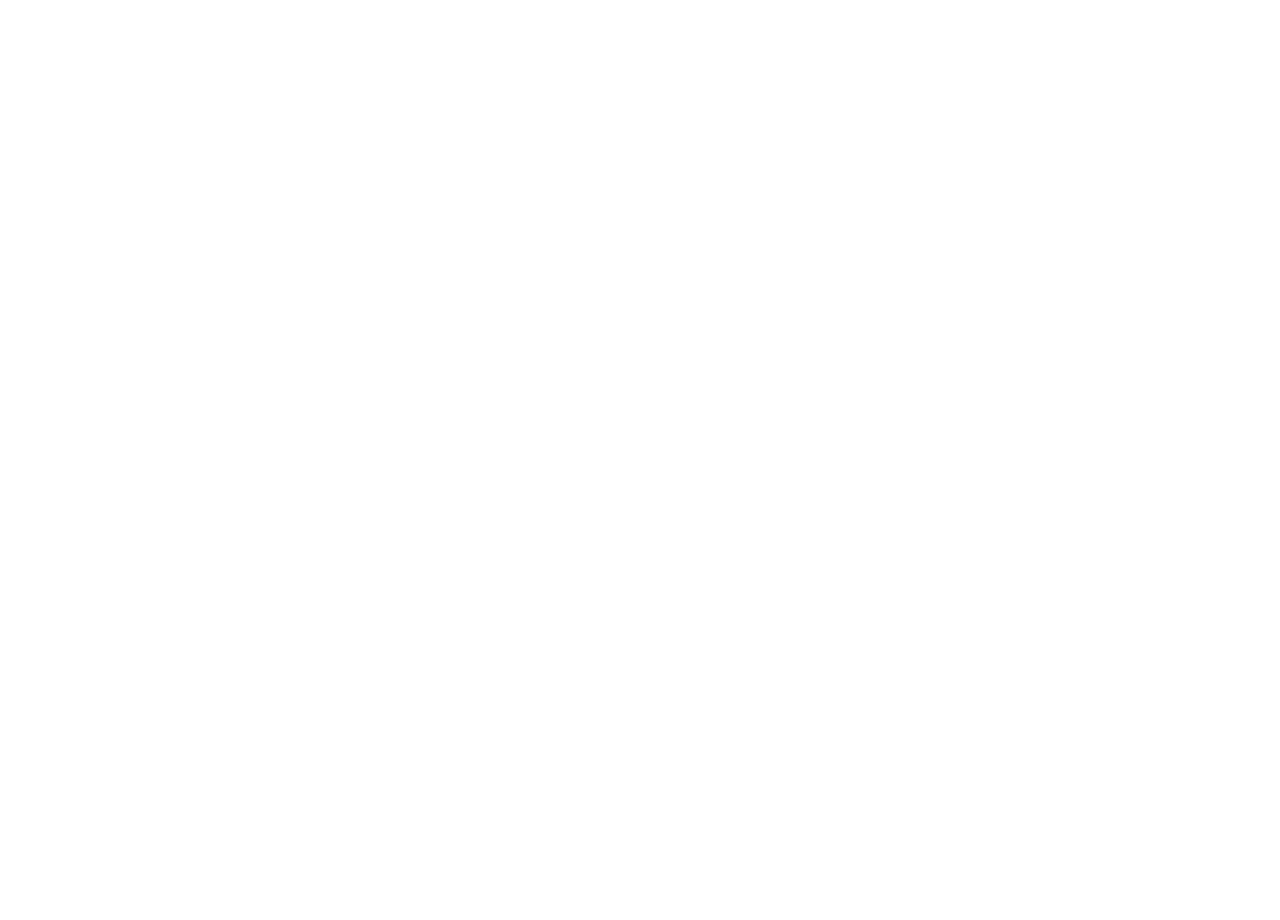
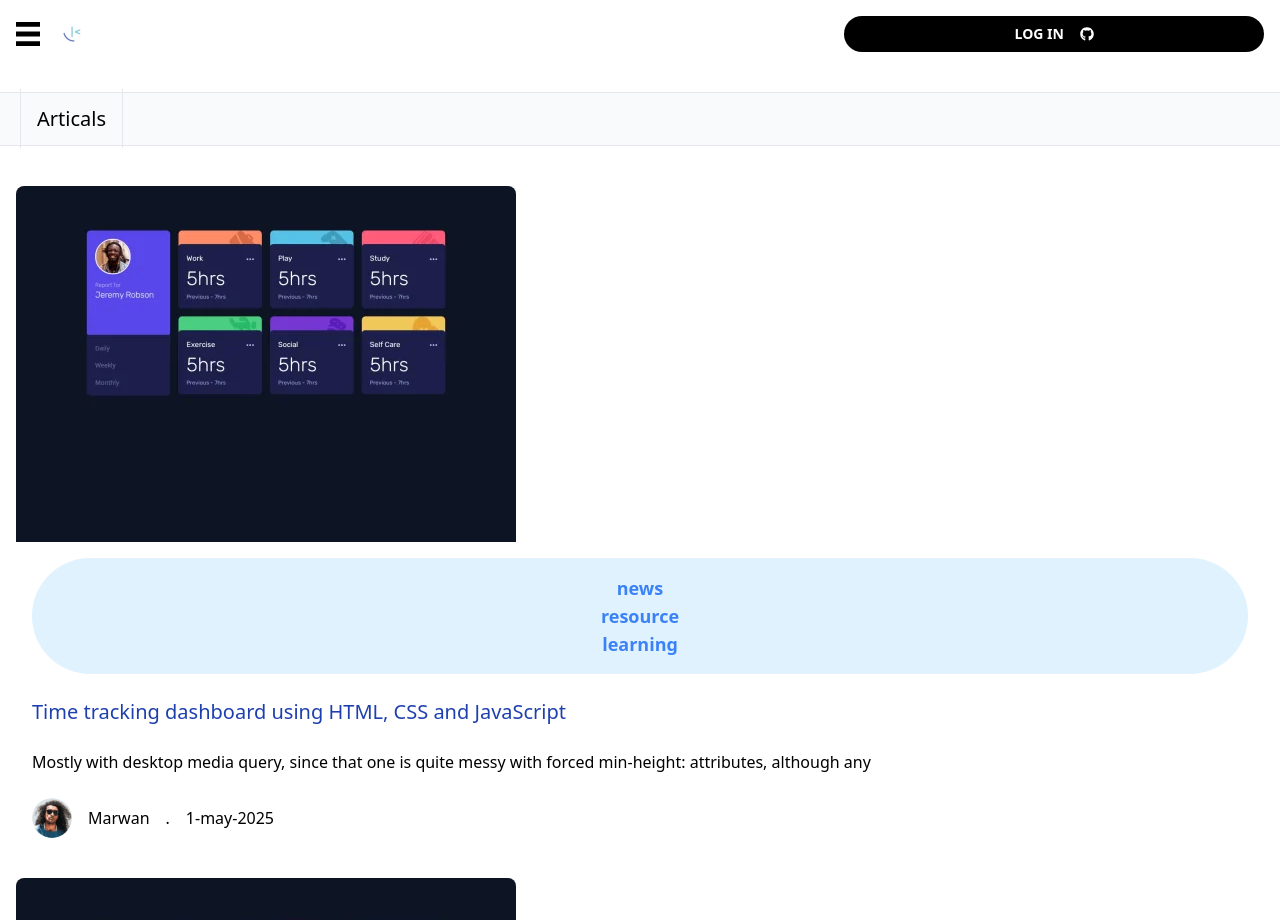
Before and after one commit to karma-code85/frontend-mentor-dashboard-with-full-functionl, a React (Create React App) app: page /articles in a window 1280 px wide. Before the commit this address had no page. Shown: the top 920 px of the page. Before the commit the page ends 800 px from the top, so only its background shows below. Built offline with nearby package versions, Linux system fonts and the light colour scheme.

Commit message:
articals page and component full sturcutered

```diff
--- a/src/App.jsx
+++ b/src/App.jsx
@@ -3,6 +3,8 @@
 import LearnPath from "./pages/LearnPathPage";
 import Challenges from "./pages/Challenges";
 import SolutionPage from "./pages/Solutions";
+import ArticalPage from "./pages/Artical";
+import GuidesPage from "./pages/Guides";
 
 
 
@@ -15,6 +17,8 @@
         <Route path="/learn-path" element={<LearnPath/>}/>
         <Route path="/challenge" element={<Challenges/>}/>
         <Route path="/solution" element={<SolutionPage/>}/>
+        <Route path="/articles" element={<ArticalPage/>}/>
+        <Route path="guides" element={<GuidesPage/>}/>
 
     </Routes>
   )
--- /dev/null
+++ b/src/components/ArticalsCardComponent.jsx
@@ -0,0 +1,34 @@
+import { articalData } from "../dataArtical"
+
+
+
+export default function ArticalCard({url , title,filterDate, paragraph, profile, username, date}){
+  return (
+    <div className="rounded-lg space-y-6 p-4">
+      {articalData.map((artical)=>(
+      <div key={artical} className="">
+
+      <img src={`/images/imagesSolutions/${artical.url}`} alt="" className="object-cover rounded-t-lg"/>
+      <div className="p-4 space-y-6">
+        <div className="bg-sky-100 rounded-full p-1 text-blue-500 font-bold text-lg p-4 text-center">
+          {artical.filterDate.map((art)=>(
+            <div key={art}>
+              {art}
+            </div>
+          ))}
+        </div>
+        <h1 className="text-xl text-blue-800">{artical.title}</h1>
+        <p>{artical.paragrph}</p>
+        <div className="flex w-[80%] gap-4 items-center">
+          <img src={`/images/${artical.profile}`} alt="" className="rounded-full size-10 " />
+          <p>{artical.username}</p>
+          <span>.</span>
+          <p>{artical.date}</p>
+        </div>
+      </div>
+        </div>
+      ))}
+
+    </div>
+  )
+}
--- a/src/components/SolutionsCardComponent.jsx
+++ b/src/components/SolutionsCardComponent.jsx
@@ -6,9 +6,9 @@
 
 export default function SolutionCardComponent({url, title, profile, username,submittedDate,paragrph, comments,point,likes}){
   return(
-    <div className=" shadow rounded-lg  w-full  ">
+    <div className=" shadow rounded-lg  w-full space-y-6 bg-white   ">
       {solutionData.map((data)=>(
-        <div key={data} className="space-y-6 ">
+      <div key={data} className=" ">
       <img src={`/images/imagesSolutions/${data.url}`} alt="" className="rounded-t-lg object-cover" />
       <div className="divide-y space-y-6">
       <h1>{data.title}</h1>
--- /dev/null
+++ b/src/dataArtical.js
@@ -0,0 +1,43 @@
+export const articalData=[
+  {
+    id:1,
+    title:"Time tracking dashboard using HTML, CSS and JavaScript",
+    url:"lniwzrwu3w74wvb6bc82SSSSSS1.webp",
+    date:"1-may-2025",
+    profile:"image-avatar.png",
+    paragrph:"Mostly with desktop media query, since that one is quite messy with forced min-height: attributes, although any",
+    username:"Marwan",
+    filterDate:["news", "resource", "learning"]
+  },
+  {
+     id:2,
+    title:"Time tracking dashboard using HTML, CSS and JavaScript",
+    url:"lniwzrwu3w74wvb6bc82SSSSSS1.webp",
+    date:"1-may-2025",
+    profile:"image-avatar.png",
+    paragrph:"Mostly with desktop media query, since that one is quite messy with forced min-height: attributes, although any",
+    username:"Marwan",
+    filterDate:["news", "resource", "learning"]
+  },
+  {
+     id:3,
+    title:"Time tracking dashboard using HTML, CSS and JavaScript",
+    url:"lniwzrwu3w74wvb6bc82SSSSSS1.webp",
+    date:"1-may-2025",
+    profile:"himage-avatar.png",
+    paragrph:"Mostly with desktop media query, since that one is quite messy with forced min-height: attributes, although any",
+    username:"Marwan",
+    filterDate:["news", "resource", "learning"]
+  }
+  ,
+  {
+     id:4,
+    title:"Time tracking dashboard using HTML, CSS and JavaScript",
+    url:"lniwzrwu3w74wvb6bc82SSSSSS1.webp",
+    date:"1-may-2025",
+    profile:"image-avatar.png",
+    paragrph:"Mostly with desktop media query, since that one is quite messy with forced min-height: attributes, although any",
+    username:"Marwan",
+    filterDate:["news", "resource", "learning"]
+  }
+]
--- /dev/null
+++ b/src/pages/Artical.jsx
@@ -0,0 +1,21 @@
+import ArticalCard from "../components/ArticalsCardComponent"
+import Contact from "../components/Contact"
+import Footer from "../components/Footer"
+import LayoutHeroNav from "../components/LayoutForTheHeroNav"
+import Nav from "../components/Nav"
+
+
+
+
+export default function ArticalPage(){
+  return(
+    <div className="space-y-6">
+      <Nav/>
+      <LayoutHeroNav path={"Articals"}/>
+      <ArticalCard/>
+      <Contact/>
+      <Footer/>
+    </div>
+
+  )
+}
--- a/src/pages/Challenges.jsx
+++ b/src/pages/Challenges.jsx
@@ -163,7 +163,6 @@
               {challenge.technologies.map((tech, index)=>(
                 <ul key={index}>
                   <li>{tech}</li>
-
                 </ul>
               ))}
             </div>
--- /dev/null
+++ b/src/pages/Guides.jsx
@@ -0,0 +1,11 @@
+import Contact from "../components/Contact";
+import Footer from "../components/Footer";
+import LayoutHeroNav from "../components/LayoutForTheHeroNav";
+import Nav from "../components/Nav";
+
+export default function GuidesPage(){
+  return(
+    <Nav/>
+  )
+
+}
--- a/src/pages/Solutions.jsx
+++ b/src/pages/Solutions.jsx
@@ -17,7 +17,7 @@
     <div className="p-4 space-y-6 ">
       <Nav/>
       <LayoutHeroNav path={"Solutions"} tagsone={"solution"} tagstwo={"tags"} tagsthree={"wall of far"}/>
-      <div className="bg-white shadow-lg p-3 rounded flex justify-between w-1/2 border items-center relative "
+      <div className="bg-white shadow-lg p-3 rounded flex justify-between w-1/2 border items-center relative  "
       onClick={()=>setIsRequested(!isRequested)}
       >
         Feedback requested
@@ -32,7 +32,7 @@
           </div>
         )}
       </div>
-        <SolutionCardComponent/>
+        <SolutionCardComponent/>ƒ
       <Contact/>
       <Footer/>
 
```
